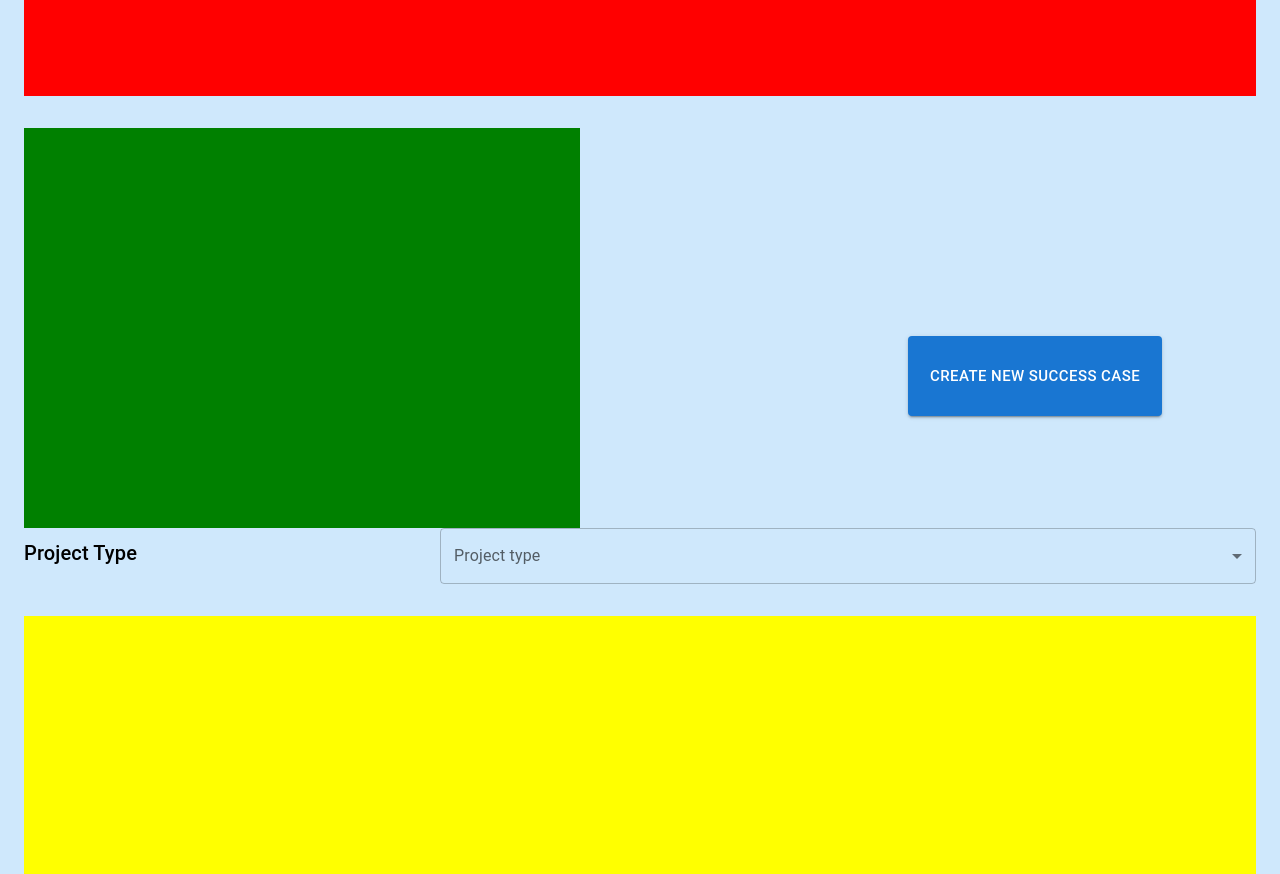
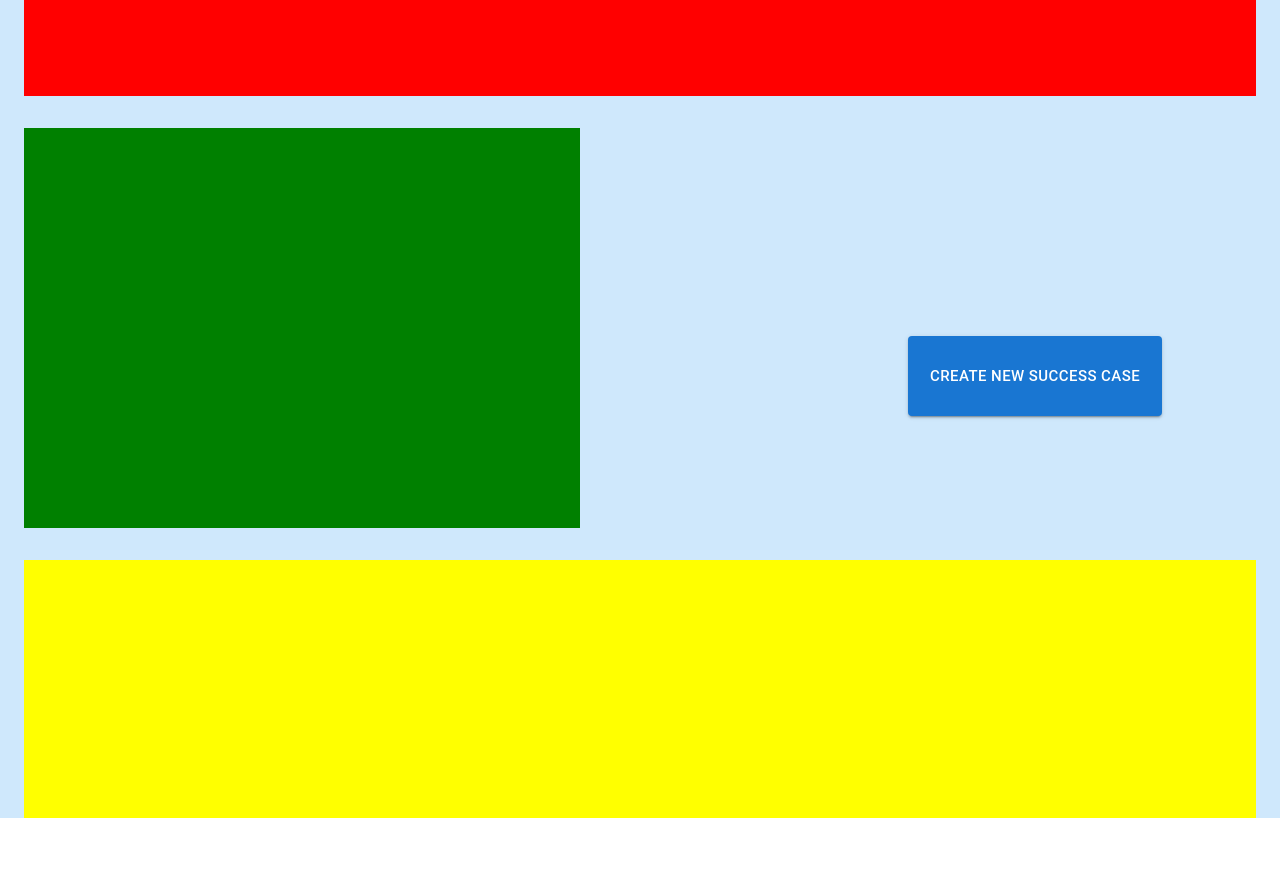
Before and after one commit to gbrizu/success-cases, a React (Create React App) app: page / in a window 1280 px wide. After the commit the page ends 818 px from the top, so only its background shows below. Built offline with nearby package versions, Linux system fonts and the light colour scheme.

Commit message:
correction projecttype

```diff
--- a/src/components/MainLayout.js
+++ b/src/components/MainLayout.js
@@ -1,6 +1,5 @@
 import { Box, Button, Container, Grid } from "@mui/material";
 import { Link } from "react-router-dom";
-import SelectListProjectType from "../components/selectListProjectType/selectListProjectType"
 
 function MainLayout() {
   return (
@@ -51,7 +50,6 @@ function MainLayout() {
           </Grid>
         </Grid>
 
-<SelectListProjectType />
         <div id="TABLE">
           <Box sx={{ bgcolor: 'yellow', height: '32.3vh', marginTop: '2rem' }} />
         </div>
```
